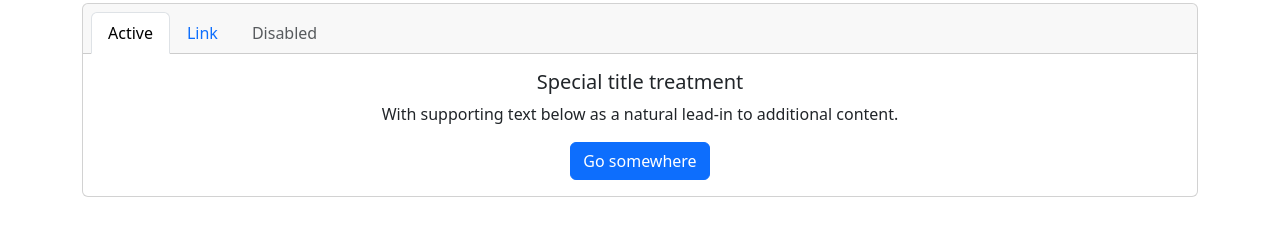
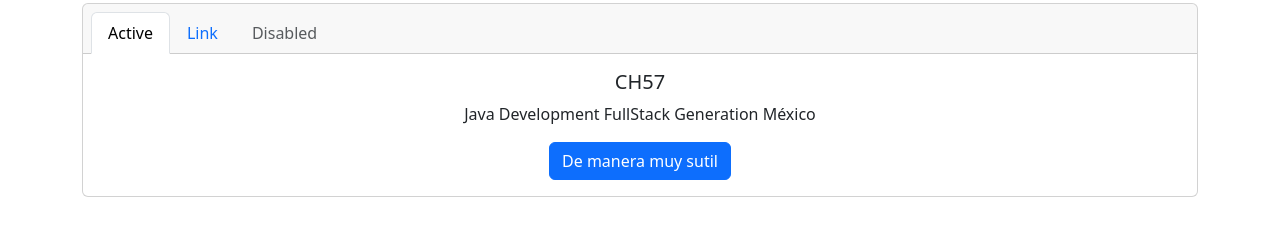
Before and after one commit to jcgeneration/ProyectoCH57, a plain HTML site: page index.html in a window 1280 px wide. Shown: the part 109-344 px from the top of the page. Drawn offline with nearby package versions, Linux system fonts and the light colour scheme.

Commit message:
Se agrega texto de referencia de la CH57

```diff
--- a/index.html
+++ b/index.html
@@ -62,9 +62,9 @@
               </ul>
             </div>
             <div class="card-body">
-              <h5 class="card-title">Special title treatment</h5>
-              <p class="card-text">With supporting text below as a natural lead-in to additional content.</p>
-              <a href="#" class="btn btn-primary">Go somewhere</a>
+              <h5 class="card-title">CH57 </h5>
+              <p class="card-text">Java Development FullStack Generation México</p>
+              <a href="#" class="btn btn-primary">De manera muy sutil</a>
             </div>
           </div>
 
```
